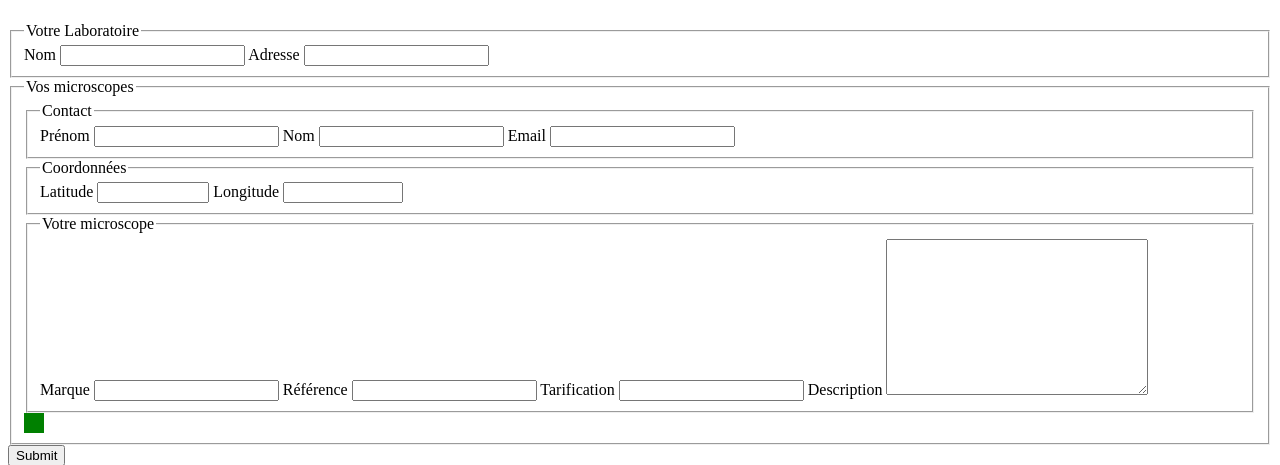
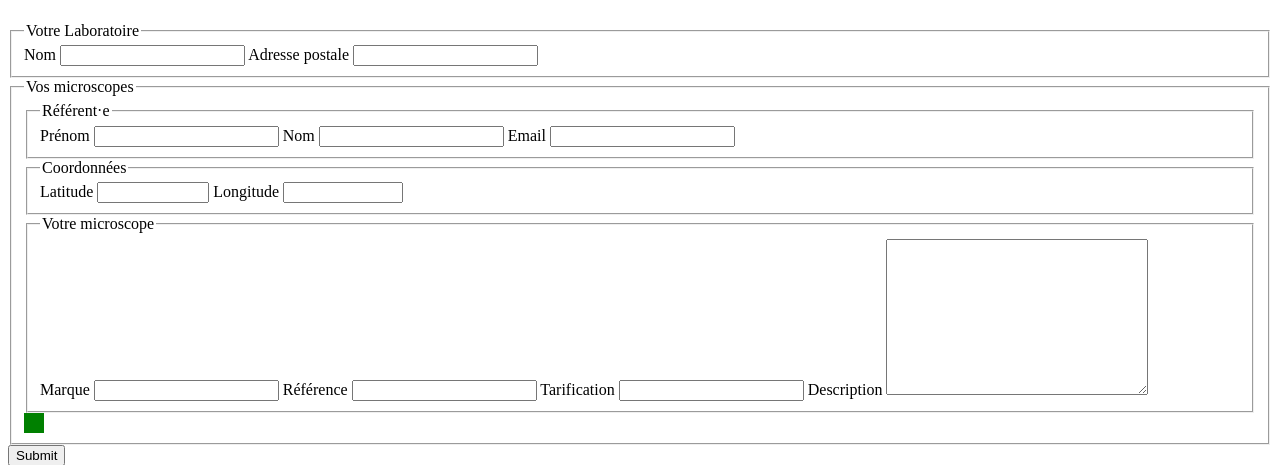
Before and after one commit to guiphaniel/Referencement-Microscopes-ReMiSoL, a PHP site: page /form.php in a window 1280 px wide. Shown: the part 110-575 px from the top of the page. Run offline with PHP 8.4, Linux system fonts and the light colour scheme.

Commit message:
fix: form vocabulary

```diff
--- a/form.php
+++ b/form.php
@@ -19,13 +19,13 @@
                 <legend>Votre Laboratoire</legend>
                 <label for="lab-name">Nom</label>
                 <input id="lab-name" type="text" name="labName" required>
-                <label for="lab-address">Adresse</label>
+                <label for="lab-address">Adresse postale</label>
                 <input id="lab-address" type="text" name="labAddress" required>
             </fieldset>
             <fieldset id="microscopes">
                 <legend>Vos microscopes</legend>
                 <fieldset>
-                    <legend>Contact</legend>
+                    <legend>Référent·e</legend>
                     <label for="contact-firstname">Prénom</label>
                     <input id="contact-firstname" type="text" name="contactFirstname" required>
                     <label for="contact-lastname">Nom</label>
```
